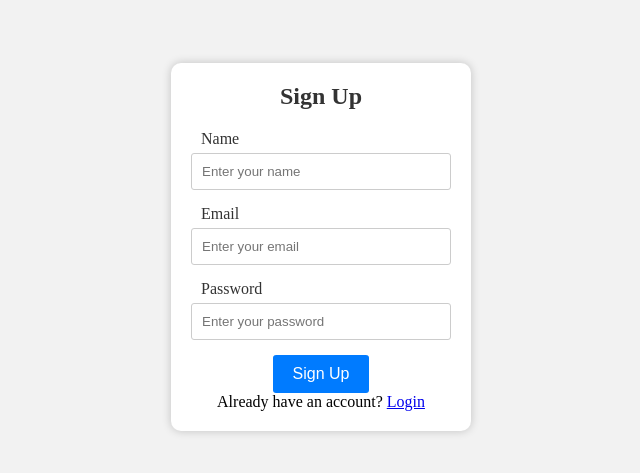
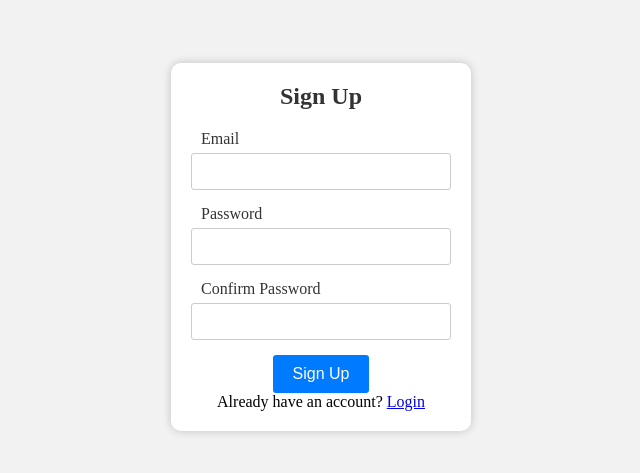
Before and after one commit to Vikesh667/ecommerceClient, a React (Create React App) app: page /signup in a window 1280 px wide. Shown: the part 153-626 px from the top of the page, without its empty margins (319-959 px from the left). Built offline with nearby package versions, Linux system fonts and the light colour scheme.

Commit message:
signup page

```diff
--- a/package.json
+++ b/package.json
@@ -10,6 +10,8 @@
     "json-server": "^0.17.3",
     "react": "^18.2.0",
     "react-dom": "^18.2.0",
+    "react-hook-form": "^7.46.1",
+    "react-hooks-useform": "^0.1.86",
     "react-icons": "^4.10.1",
     "react-redux": "^8.1.0",
     "react-router-dom": "^6.15.0",
--- a/src/App.js
+++ b/src/App.js
@@ -5,6 +5,7 @@ import SingUpPage from "./pages/SingUpPage";
 import CartPage from "./pages/CartPage";
 import Checkout from "./pages/Checkout";
 import ProductDetailsPage from "./pages/ProductDetailsPage";
+import Protected from "./features/auth/component/Protected";
 const router=createBrowserRouter(
 [
   {
@@ -25,11 +26,11 @@ const router=createBrowserRouter(
   },
   {
     path:"/cart",
-    element:(<CartPage/>)
+    element:(<Protected><CartPage/></Protected>)
   },
   {
     path:"/checkout",
-    element:(<Checkout/>)
+    element:(<Protected><Checkout/></Protected>)
   }
 ]
 )
--- a/src/app/store.js
+++ b/src/app/store.js
@@ -1,7 +1,9 @@
 import { configureStore } from '@reduxjs/toolkit';
 import productReducer from '../features/products/productSlice';
+import authReducer from "../features/auth/authSlice"
 export const store = configureStore({
   reducer: {
     product: productReducer,
+    auth:authReducer
   },
 });
--- a/src/features/auth/AuthApi.js
+++ b/src/features/auth/AuthApi.js
@@ -1,6 +1,14 @@
 // A mock function to mimic making an async request for data
-export function fetchCount(amount = 1) {
-  return new Promise((resolve) =>
-    setTimeout(() => resolve({ data: amount }), 500)
+export function createUser(userData) {
+  return new Promise(async(resolve) =>{
+    const response=await fetch('http://localhost:8080/users',{
+      method:"POST",
+      body:JSON.stringify(userData),
+      headers:{'content-type':'application/json'}
+    })
+    const data=await response.json()
+    resolve({data})
+  }
+
   );
 }
--- a/src/features/auth/authSlice.js
+++ b/src/features/auth/authSlice.js
@@ -1,73 +1,43 @@
-import { createAsyncThunk, createSlice } from '@reduxjs/toolkit';
-import { fetchCount } from './counterAPI';
+import { createAsyncThunk, createSlice } from "@reduxjs/toolkit";
+import { createUser } from "./AuthApi";
 
 const initialState = {
-  value: 0,
-  status: 'idle',
+  loggedInUser:null,
+  status: "idle",
 };
 
-// The function below is called a thunk and allows us to perform async logic. It
-// can be dispatched like a regular action: `dispatch(incrementAsync(10))`. This
-// will call the thunk with the `dispatch` function as the first argument. Async
-// code can then be executed and other actions can be dispatched. Thunks are
-// typically used to make async requests.
-export const incrementAsync = createAsyncThunk(
-  'counter/fetchCount',
-  async (amount) => {
-    const response = await fetchCount(amount);
-    // The value we return becomes the `fulfilled` action payload
+export const createUserAsync = createAsyncThunk(
+  "user/createUser",
+  async (userData) => {
+    const response = await createUser(userData);
+
     return response.data;
   }
 );
 
 export const counterSlice = createSlice({
-  name: 'counter',
+  name: "user",
   initialState,
-  // The `reducers` field lets us define reducers and generate associated actions
+
   reducers: {
     increment: (state) => {
-      // Redux Toolkit allows us to write "mutating" logic in reducers. It
-      // doesn't actually mutate the state because it uses the Immer library,
-      // which detects changes to a "draft state" and produces a brand new
-      // immutable state based off those changes
       state.value += 1;
     },
-    decrement: (state) => {
-      state.value -= 1;
-    },
-    // Use the PayloadAction type to declare the contents of `action.payload`
-    incrementByAmount: (state, action) => {
-      state.value += action.payload;
-    },
   },
-  // The `extraReducers` field lets the slice handle actions defined elsewhere,
-  // including actions generated by createAsyncThunk or in other slices.
+
   extraReducers: (builder) => {
     builder
-      .addCase(incrementAsync.pending, (state) => {
-        state.status = 'loading';
+      .addCase(createUserAsync.pending, (state) => {
+        state.status = "loading";
       })
-      .addCase(incrementAsync.fulfilled, (state, action) => {
-        state.status = 'idle';
-        state.value += action.payload;
+      .addCase(createUserAsync.fulfilled, (state, action) => {
+        state.status = "idle";
+        state.loggedInUser= action.payload;
       });
   },
 });
 
-export const { increment, decrement, incrementByAmount } = counterSlice.actions;
-
-// The function below is called a selector and allows us to select a value from
-// the state. Selectors can also be defined inline where they're used instead of
-// in the slice file. For example: `useSelector((state: RootState) => state.counter.value)`
+export const selectLoggedInUser=(state)=>state.auth.loggedInUser
 export const selectCount = (state) => state.counter.value;
 
-// We can also write thunks by hand, which may contain both sync and async logic.
-// Here's an example of conditionally dispatching actions based on current state.
-export const incrementIfOdd = (amount) => (dispatch, getState) => {
-  const currentValue = selectCount(getState());
-  if (currentValue % 2 === 1) {
-    dispatch(incrementByAmount(amount));
-  }
-};
-
 export default counterSlice.reducer;
--- a/src/features/auth/component/Login.js
+++ b/src/features/auth/component/Login.js
@@ -1,14 +1,17 @@
 import React, { useState } from "react";
 import { HiOutlineMail, HiOutlineLockClosed } from "react-icons/hi";
 import style from "../../../styles/Login.module.css";
+import { useDispatch } from "react-redux";
+import { useForm } from "react-hooks-useform";
 
 export function Login() {
   const [email, setEmail] = useState("");
   const [password, setPassword] = useState("");
+  const dispatch=useDispatch()
+  const {register,handleSubmit,watch,formState:{errors}}=useForm()
 
   const handleLogin = () => {
-    console.log("Email:", email);
-    console.log("Password:", password);
+
   };
 
   return (
@@ -21,7 +24,7 @@ export function Login() {
             {/* <HiOutlineMail className={style.icon} /> */}
           </div>
           <input
-            type="text"
+            type="email"
             id="email"
             placeholder="Enter your email"
             value={email}
--- /dev/null
+++ b/src/features/auth/component/Protected.js
@@ -0,0 +1,15 @@
+import React from 'react'
+import { useSelector } from 'react-redux'
+import { selectLoggedInUser } from '../authSlice'
+import { Navigate } from 'react-router-dom'
+
+const Protected = ({children}) => {
+    const user=useSelector(selectLoggedInUser)
+       if(!user){
+        return <Navigate to='/login'></Navigate>
+       }
+    return children
+
+}
+
+export default Protected
--- a/src/features/auth/component/SignUp.js
+++ b/src/features/auth/component/SignUp.js
@@ -1,70 +1,81 @@
-import React, { useState } from "react";
-import { Link } from "react-router-dom"; // Import Link from React Router
-import { HiOutlineMail, HiOutlineUser, HiOutlineLockClosed } from "react-icons/hi";
+import React from "react";
+import { Link } from "react-router-dom";
+import { useForm } from "react-hook-form";
 import style from "../../../styles/Signup.module.css";
+import { useDispatch } from "react-redux";
+import { createUserAsync } from "../authSlice";
 
 export function SignUp() {
-  const [name, setName] = useState("");
-  const [email, setEmail] = useState("");
-  const [password, setPassword] = useState("");
+  const dispatch=useDispatch()
+  const {
+    register,
+    handleSubmit,
+    watch,
+    formState: { errors },
+  } = useForm();
 
-  const handleSignup = () => {
-    console.log("Name:", name);
-    console.log("Email:", email);
-    console.log("Password:", password);
+  const onSubmit = (data) => {
+     dispatch(createUserAsync({email:data.email,password:data.password}))
   };
 
   return (
     <div className={style.signupcontainer}>
-      <div className={style.signupbox}>
+      <form
+        noValidate
+        className={style.signupbox}
+        onSubmit={handleSubmit(onSubmit)}
+      >
         <h2>Sign Up</h2>
         <div className={style.inputcontainer}>
-          <label htmlFor="name">Name</label>
-          <div className={style.iconContainer}>
-            {/* <HiOutlineUser className={style.icon} /> */}
-          </div>
+          <label htmlFor="email">Email</label>
           <input
-            type="text"
-            id="name"
-            placeholder="Enter your name"
-            value={name}
-            onChange={(e) => setName(e.target.value)}
+            type="email"
+            id="email"
+            {...register("email", {
+              required: "Email is required!",
+              pattern: {
+                value: /\b[\w\.-]+@[\w\.-]+\.\w{2,4}\b/gi,
+                message: "Email is not valid",
+              },
+            })}
           />
-        </div>
-        <div className={style.inputcontainer}>
-          <label htmlFor="email">Email</label>
-          <div className={style.iconContainer}>
-            {/* <HiOutlineMail className={style.icon} /> */}
-          </div>
-          <input
-            type="text"
-            id="email"
-            placeholder="Enter your email"
-            value={email}
-            onChange={(e) => setEmail(e.target.value)}
-          />
+          {errors.email && (
+            <span className={style.error}>{errors.email.message}</span>
+          )}
         </div>
         <div className={style.inputcontainer}>
           <label htmlFor="password">Password</label>
-          <div className={style.iconContainer}>
-            {/* <HiOutlineLockClosed className={style.icon} /> */}
-          </div>
           <input
             type="password"
             id="password"
-            placeholder="Enter your password"
-            value={password}
-            onChange={(e) => setPassword(e.target.value)}
+            {...register("password", { required: "Password is required!", minLength: 6 })}
           />
+          {errors.password && (
+            <span className={style.error}>{errors.password.message}</span>
+          )}
         </div>
-        <button onClick={handleSignup}>Sign Up</button>
+        <div className={style.inputcontainer}>
+          <label htmlFor="confirmPassword">Confirm Password</label>
+          <input
+            type="password"
+            id="confirmPassword"
+            {...register("confirmPassword", {
+              required: " Please confirm password!",
+              validate: (value) => value === watch("password"),
+            })}
+          />
+          {errors.confirmPassword && (
+            <span className={style.error}>{errors.confirmPassword.message}</span>
+          )}
+        </div>
+        <button type="submit">Sign Up</button>
         <p>
           Already have an account?{" "}
           <Link to="/login" className={style.loginLink}>
             Login
           </Link>
         </p>
-      </div>
+      </form>
     </div>
   );
 }
```
Also changed, not shown: data.json, 1 other file (tests, documents, lock files or other folders).
